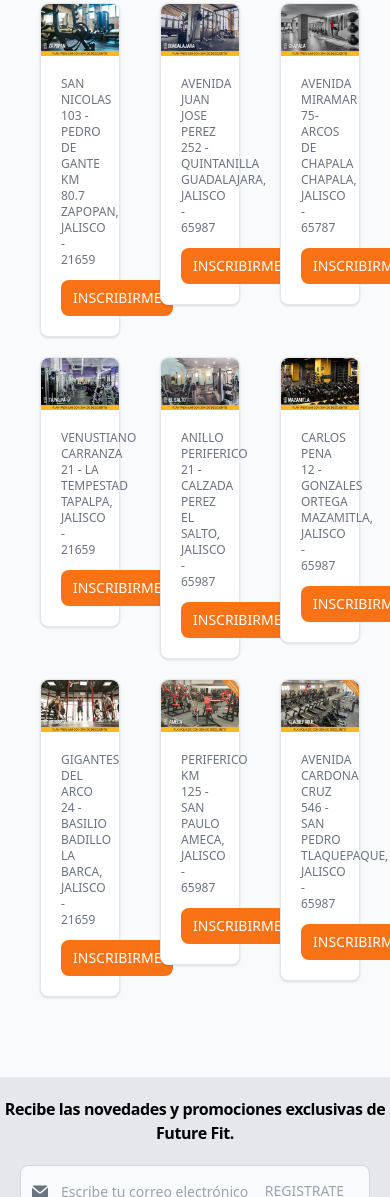
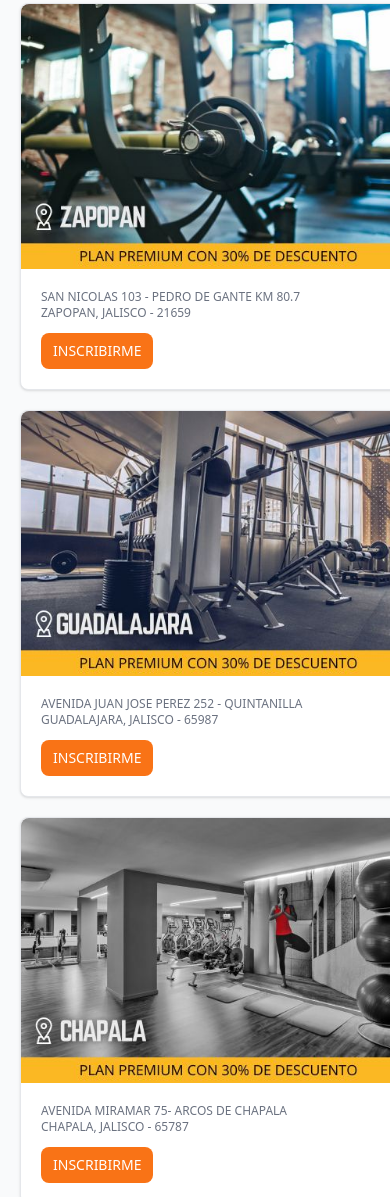
Before and after one commit to omarguzmanm/gym-landing, a plain HTML site: page sedes.html in a window 390 px wide. Shown: the part 521-1718 px from the top of the page. Drawn offline with nearby package versions, Linux system fonts and the light colour scheme.

Commit message:
Se agregó responsividad a las sucursales

```diff
--- a/sedes.html
+++ b/sedes.html
@@ -58,17 +58,19 @@
     <div>
       <img class="rounded-md" src="img/cover-sucursales.jpg" alt="Inscribite ahora - Banner">
     </div>
-  </header>
+</header>
   <!-- FIn header app -->
 
+<!-- Inicio sucursales -->
 <section>
     <div class="container mx-auto my-20">
-        <div class="grid grid-cols-11 gap-y-5 gap-10">
-            <div class="col-span-11 text-center mb-5">
+        <div class="grid grid-cols-11 md:grid-cols-12 gap-y-5 gap-10 mx-5">
+            <div class="col-span-11 text-center md:col-span-12 mb-5">
                 <span class="text-2xl font-bold tracking-tight text-orange-500">CONOCE NUESTRAS SUCURSALES</span>
                 <h2 class="text-3xl font-bold tracking-tight">SELECCIONA TU SUCURSAL MÁS CERCANA</h2>
               </div>
-            <div class="col-start-4 col-end-9">
+            <!-- <div class="col-start-4 col-end-9 "> -->
+            <div class="col-start-1 col-end-12 md:col-start-4 md:col-end-10">
                 <form>
                     <label for="default-search" class="mb-2 text-sm font-medium text-gray-900 sr-only">Search</label>
                     <div class="relative">
@@ -81,8 +83,8 @@
                     </div>
                 </form>
             </div>
-            <div class="col-start-2 col-end-5">
-                <div class="max-w-sm bg-white border border-gray-200 rounded-lg shadow">
+            <div class="col-start-1 col-end-12 md:col-start-1 md:col-end-5">
+                <div class="bg-white border border-gray-200 rounded-lg shadow">
                     <a href="#">
                         <img class="rounded-t-lg" src="img/sucursal-1.1.jpg" alt="" />
                     </a>
@@ -98,8 +100,8 @@
                     </div>
                 </div>
             </div>
-            <div class="col-start-5 col-end-8">
-                <div class="max-w-sm bg-white border border-gray-200 rounded-lg shadow">
+            <div class="col-start-1 col-end-12 md:col-start-5 md:col-end-9">
+                <div class="bg-white border border-gray-200 rounded-lg shadow">
                     <a href="#">
                         <img class="rounded-t-lg" src="img/sucursal-2.1.jpg" alt="" />
                     </a>
@@ -112,8 +114,8 @@
                     </div>
                 </div>
             </div>
-            <div class="col-start-8 col-end-11">
-                <div class="max-w-sm bg-white border border-gray-200 rounded-lg shadow">
+            <div class="col-start-1 col-end-12 md:col-start-9 md:col-end-13">
+                <div class="bg-white border border-gray-200 rounded-lg shadow">
                     <a href="#">
                         <img class="rounded-t-lg" src="img/sucursal-3.1.jpg" alt="" />
                     </a>
@@ -126,8 +128,8 @@
                     </div>
                 </div>
             </div>
-            <div class="col-start-2 col-end-5">
-                <div class="max-w-sm bg-white border border-gray-200 rounded-lg shadow">
+            <div class="col-start-1 col-end-12 md:col-start-1 md:col-end-5">
+                <div class="bg-white border border-gray-200 rounded-lg shadow">
                     <a href="#">
                         <img class="rounded-t-lg" src="img/sucursal-4.1.jpg" alt="" />
                     </a>
@@ -143,8 +145,8 @@
                     </div>
                 </div>
             </div>
-            <div class="col-start-5 col-end-8">
-                <div class="max-w-sm bg-white border border-gray-200 rounded-lg shadow">
+            <div class="col-start-1 col-end-12 md:col-start-5 md:col-end-9">
+                <div class="bg-white border border-gray-200 rounded-lg shadow">
                     <a href="#">
                         <img class="rounded-t-lg" src="img/sucursal-5.1.jpg" alt="" />
                     </a>
@@ -157,8 +159,8 @@
                     </div>
                 </div>
             </div>
-            <div class="col-start-8 col-end-11">
-                <div class="max-w-sm bg-white border border-gray-200 rounded-lg shadow">
+            <div class="col-start-1 col-end-12 md:col-start-9 md:col-end-13">
+                <div class="bg-white border border-gray-200 rounded-lg shadow">
                     <a href="#">
                         <img class="rounded-t-lg" src="img/sucursal-6.1.jpg" alt="" />
                     </a>
@@ -171,8 +173,8 @@
                     </div>
                 </div>
             </div>
-            <div class="col-start-2 col-end-5">
-                <div class="max-w-sm bg-white border border-gray-200 rounded-lg shadow">
+            <div class="col-start-1 col-end-12 md:col-start-1 md:col-end-5">
+                <div class="bg-white border border-gray-200 rounded-lg shadow">
                     <a href="#">
                         <img class="rounded-t-lg" src="img/sucursal-7.1.jpg" alt="" />
                     </a>
@@ -188,8 +190,8 @@
                     </div>
                 </div>
             </div>
-            <div class="col-start-5 col-end-8">
-                <div class="max-w-sm bg-white border border-gray-200 rounded-lg shadow">
+            <div class="col-start-1 col-end-12 md:col-start-5 md:col-end-9">
+                <div class="bg-white border border-gray-200 rounded-lg shadow">
                     <a href="#">
                         <img class="rounded-t-lg" src="img/sucursal-8.1.jpg" alt="" />
                     </a>
@@ -202,8 +204,8 @@
                     </div>
                 </div>
             </div>
-            <div class="col-start-8 col-end-11">
-                <div class="max-w-sm bg-white border border-gray-200 rounded-lg shadow">
+            <div class="col-start-1 col-end-12 md:col-start-9 md:col-end-13">
+                <div class="bg-white border border-gray-200 rounded-lg shadow">
                     <a href="#">
                         <img class="rounded-t-lg" src="img/sucursal-9.1.jpg" alt="" />
                     </a>
@@ -219,6 +221,7 @@
         </div>
     </div>
 </section>
+<!-- Fin sucursales -->
 
 <!-- Inicio new -->
 <section class="bg-gray-200">
```
